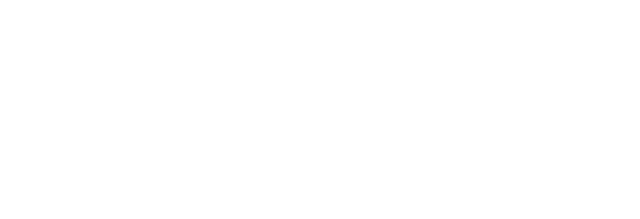
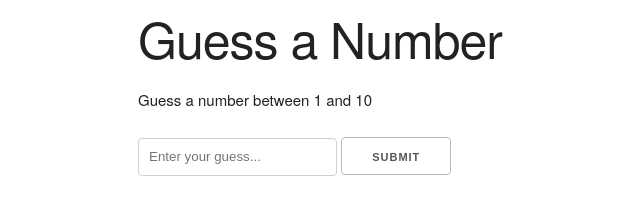
Before and after one commit to jeremyscottcollins/Guess-Number, a plain HTML site: page index.html in a window 1280 px wide. Shown: the whole page, without its empty margins (22-662 px from the left). Drawn offline with nearby package versions, Linux system fonts and the light colour scheme.

Commit message:
Implement UI

```diff
--- a/index.html
+++ b/index.html
@@ -10,5 +10,24 @@
     />
     <title>Guess a Number</title>
   </head>
-  <body></body>
+  <body>
+    <div class="container">
+      <h1>Guess a Number</h1>
+      <div id="game">
+        <p>
+          Guess a number between <span class="min-num">1</span> and
+          <span class="max-num">10</span>
+        </p>
+        <input
+          type="number"
+          id="guess-input"
+          placeholder="Enter your guess..."
+        />
+        <input type="submit" value="Submit" id="guess-value" />
+        <p class="message"></p>
+      </div>
+    </div>
+
+    <script src="app.js"></script>
+  </body>
 </html>
```
